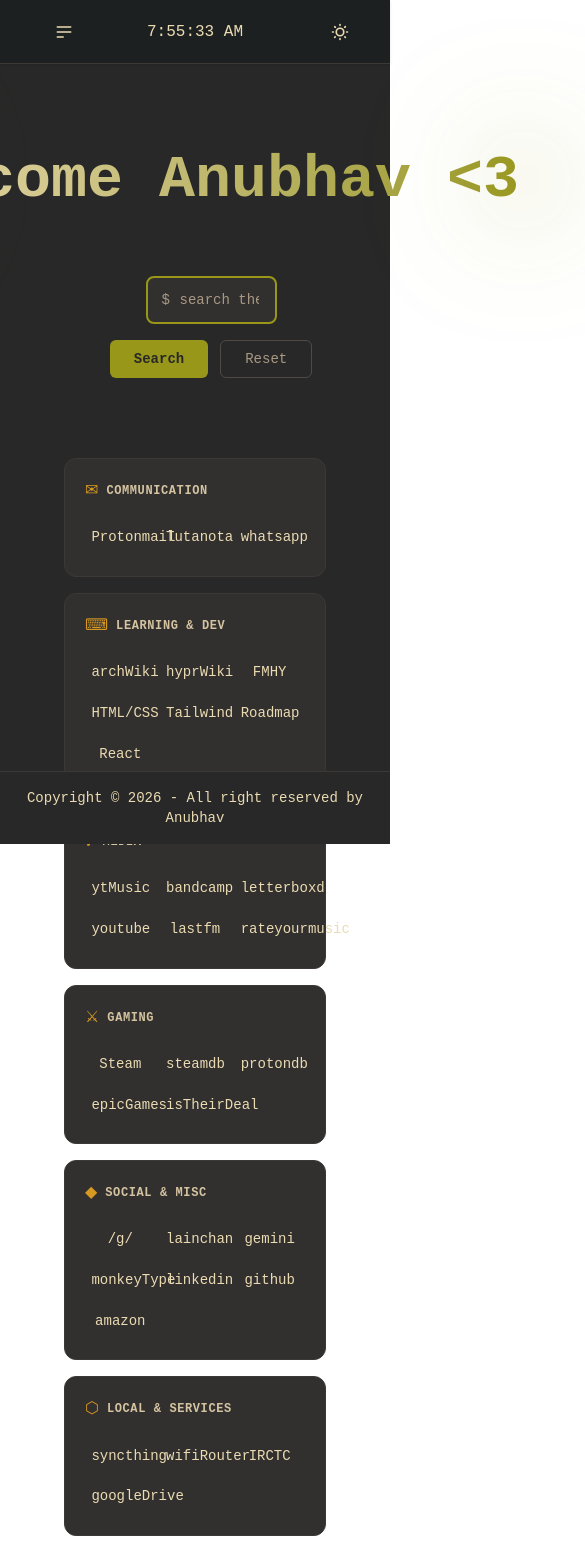
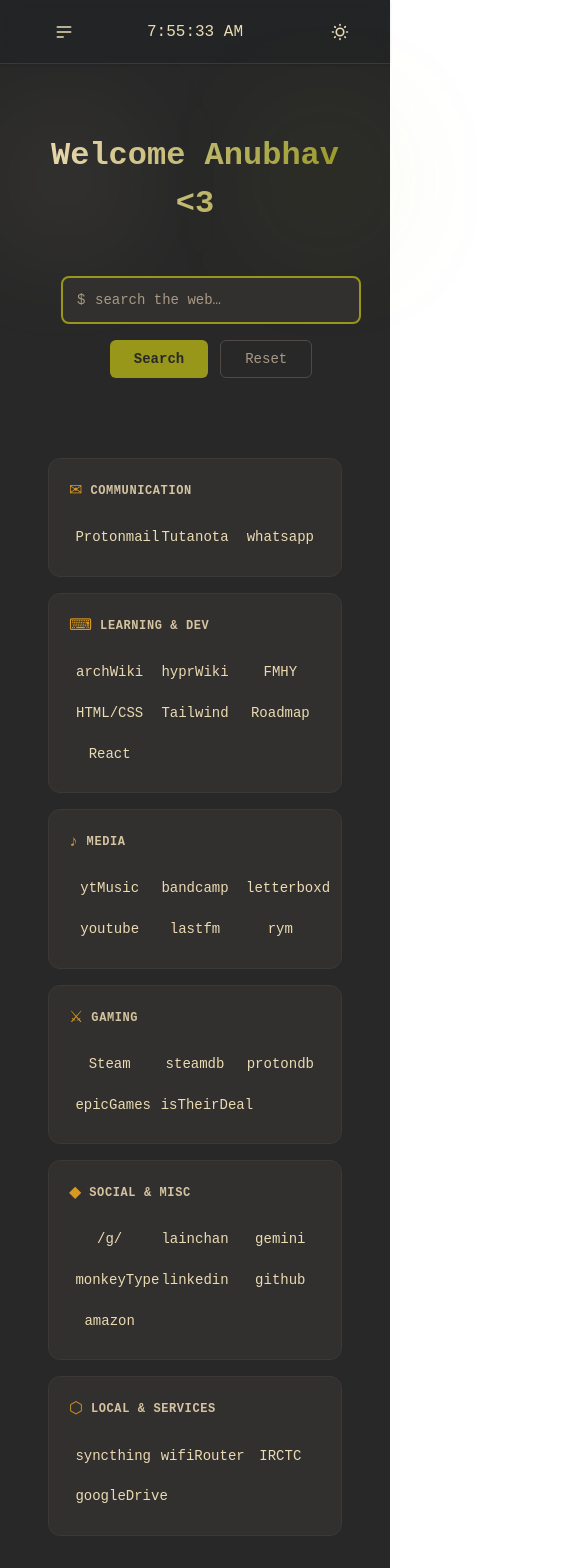
Before and after one commit to 4nubhav-v/startpage, a React (Vite) app: page / in a window 390 px wide. Shown: the top 1568 px of the page, 585 px wide, since content can reach past the window. Built offline with nearby package versions, Linux system fonts and the light colour scheme.

Commit message:
add mobile support

```diff
--- a/src/App.tsx
+++ b/src/App.tsx
@@ -25,21 +25,21 @@
 function App() {
   return (
     <>
-      <div className="w-full h-screen flex flex-col bg-gb-bg text-gb-fg">
+      <div className="w-full min-h-screen flex flex-col bg-gb-bg text-gb-fg relative">
         <Header />
-        <div className="p-4 m-4">
+        <div className="p-4 m-4 grow">
           <div className="flex flex-col items-center justify-between mt-4">
-            <div className=" relative w-4xl h-24 flex justify-center items-center mt-5">
-              <h1 className="text-6xl font-bold bg-linear-to-r from-gb-fg to-gb-green bg-clip-text text-transparent text-shadow-2xl p-4 text-center">
+            <div className=" relative max-w-4xl h-24 flex justify-center items-center mt-5">
+              <h1 className="text-[2rem] lg:text-6xl font-bold bg-linear-to-r from-gb-fg to-gb-green bg-clip-text text-transparent text-shadow-2xl p-4 text-center ">
                 Welcome Anubhav &lt;3
               </h1>
-              <div className="absolute w-20 h-20 left-20 bg-gb-fg/30 rounded-full blur-3xl animate-fade-in"></div>
-              <div className="absolute w-20 h-20 right-20 bg-gb-green/30 rounded-full blur-3xl animate-fade-in"></div>
+              <div className="absolute lg:w-20 w-14 h-20 lg:left-20 left-1 bg-gb-fg/30 rounded-full blur-3xl animate-fade-in"></div>
+              <div className="absolute lg:w-20 w-14 h-20 lg:right-20 right-1 bg-gb-green/30 rounded-full blur-3xl animate-fade-in"></div>
             </div>
             <div className="w-1/2">
               <Form />
             </div>
-            <div className="grid grid-cols-1 md:grid-cols-2 lg:grid-cols-3 gap-4 p-4 m-4 pt-8">
+            <div className="grid grid-cols-1 md:grid-cols-2 lg:grid-cols-3 gap-4 p-4 m-4 pt-8 w-full">
               {getCardmaker()}
             </div>
           </div>
--- a/src/components/Footer.tsx
+++ b/src/components/Footer.tsx
@@ -1,6 +1,6 @@
 function Footer() {
   return (
-    <footer className="footer sm:footer-horizontal footer-center bg-gb-bg text-gb-fg p-4 absolute bottom-0 w-full border-t border-gb-bg1 py-4 px-4">
+    <footer className="text-center text-[0.875rem] bg-gb-bg text-gb-fg p-4  w-full border-t border-gb-bg1 py-4 px-4">
       <aside>
         <p>
           Copyright © {new Date().getFullYear()} - All right reserved by Anubhav
--- a/src/components/Form.tsx
+++ b/src/components/Form.tsx
@@ -7,7 +7,7 @@
         action="https://www.google.com/search"
         method="get"
       >
-        <div className="relative w-full">
+        <div className="relative md:w-full w-[300px]">
           <span
             aria-hidden="true"
             className="absolute left-4 top-1/2 -translate-y-1/2 text-gb-gray text-sm select-none"
@@ -16,7 +16,7 @@
           </span>
           <input
             id="search-input"
-            className="w-full pl-8 pr-4 py-3 bg-gb-bg-soft border-2 border-gb-bg2 rounded-lg text-gb-fg placeholder-gb-gray text-sm focus:border-gb-green focus:outline-none transition-colors duration-200"
+            className="w-full pl-8 pr-4 py-3 bg-gb-bg-soft border-2 border-gb-bg2 rounded-lg text-gb-fg placeholder-gb-gray text-sm focus:border-gb-green focus:outline-none transition-colors duration-200 "
             type="text"
             name="q"
             placeholder="search the web…"
--- a/src/components/Header.tsx
+++ b/src/components/Header.tsx
@@ -7,7 +7,7 @@
   }
   updateTime();
   return (
-    <div className="navbar shadow-sm sticky top-0 bg-gb-bg-hard border-b border-gb-bg1 backdrop-blur-sm">
+    <div className="navbar shadow-sm sticky top-0 bg-gb-bg-hard/40 border-b border-gb-bg1 backdrop-blur-sm z-10">
       <div className="navbar-start pl-8">
         <div className="dropdown">
           <div
--- a/src/data.ts
+++ b/src/data.ts
@@ -44,7 +44,7 @@
       { label: "letterboxd", url: "https://letterboxd.com/lostglory_/" },
       { label: "youtube", url: "https://www.youtube.com/" },
       { label: "lastfm", url: "https://www.last.fm/user/lostglory_" },
-      { label: "rateyourmusic", url: "https://rateyourmusic.com/~lostglory_" },
+      { label: "rym", url: "https://rateyourmusic.com/~lostglory_" },
     ],
   },
   {
```
